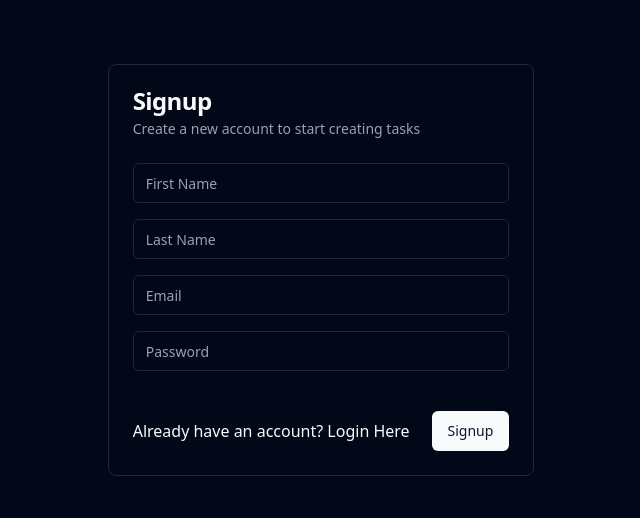
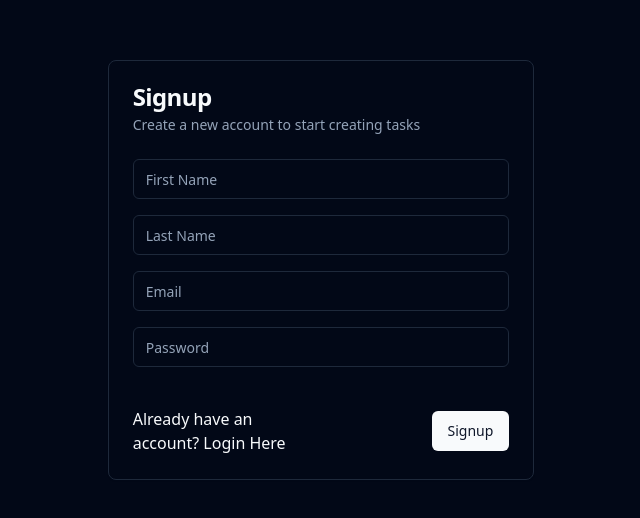
Before and after one commit to Sibangi-2911/Bootcamp-Web-Development, a React (Vite) app in the folder my-tasks-app/: page /signup in a window 1280 px wide. Shown: the part 130-648 px from the top of the page, without its empty margins (319-959 px from the left). Built offline with nearby package versions, Linux system fonts and the light colour scheme.

Commit message:
added the flex-basis and signup layout done

```diff
--- a/my-tasks-app/pages/signup/signup.jsx
+++ b/my-tasks-app/pages/signup/signup.jsx
@@ -29,7 +29,7 @@ export default function Signup() {
             <Input className="mb-4" type="password" placeholder="Password" />
           </CardContent>
           <CardFooter className="flex flex-row justify-between">
-            <p>Already have an account? {"  "} <Link to= "/" className="hover:text-blue-500">Login Here</Link></p>
+            <p className="basis-1/2">Already have an account? {"  "} <Link to= "/" className="hover:text-blue-500">Login Here</Link></p>
             <Button>Signup</Button>
           </CardFooter>
         </Card>
```
